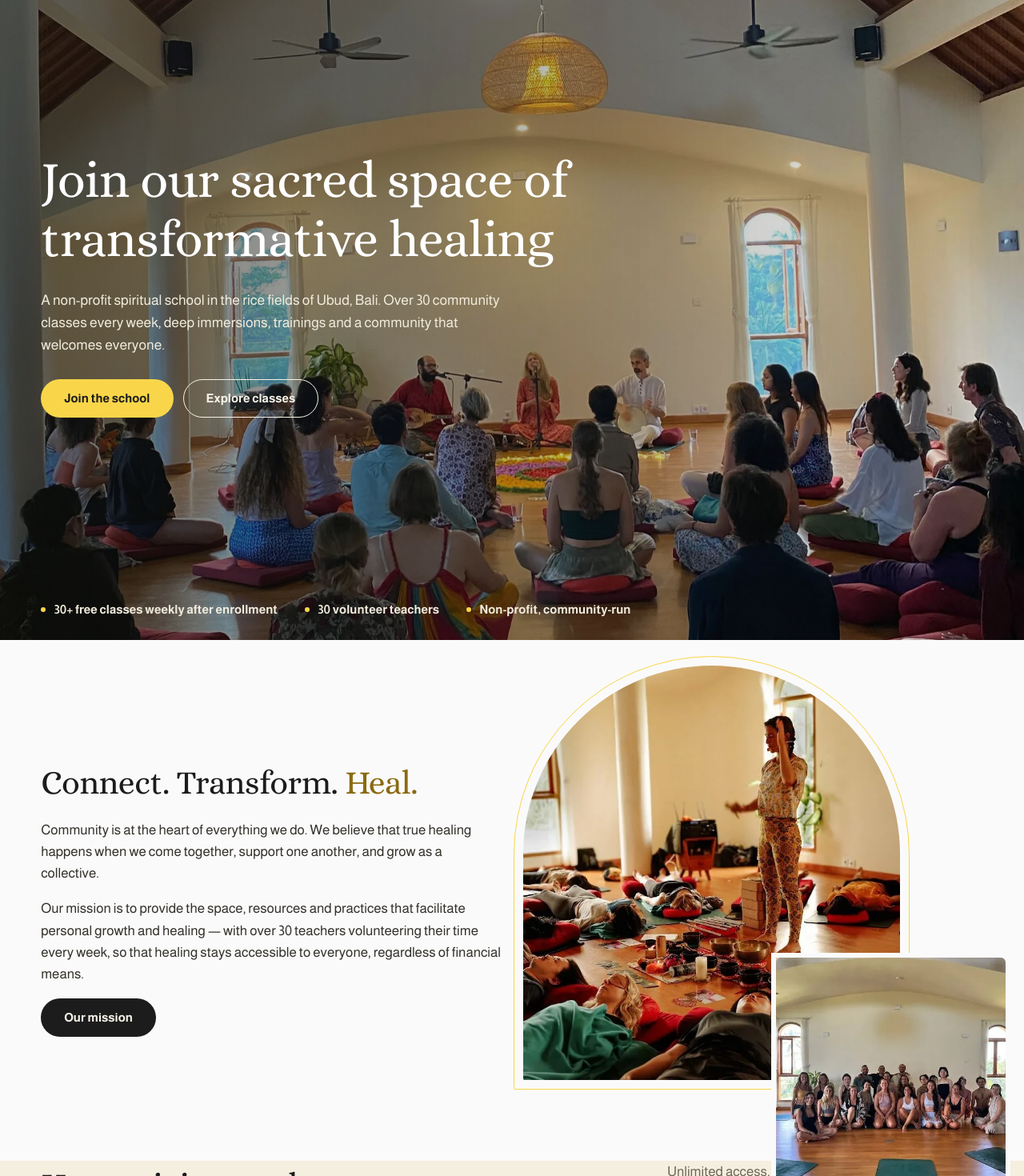
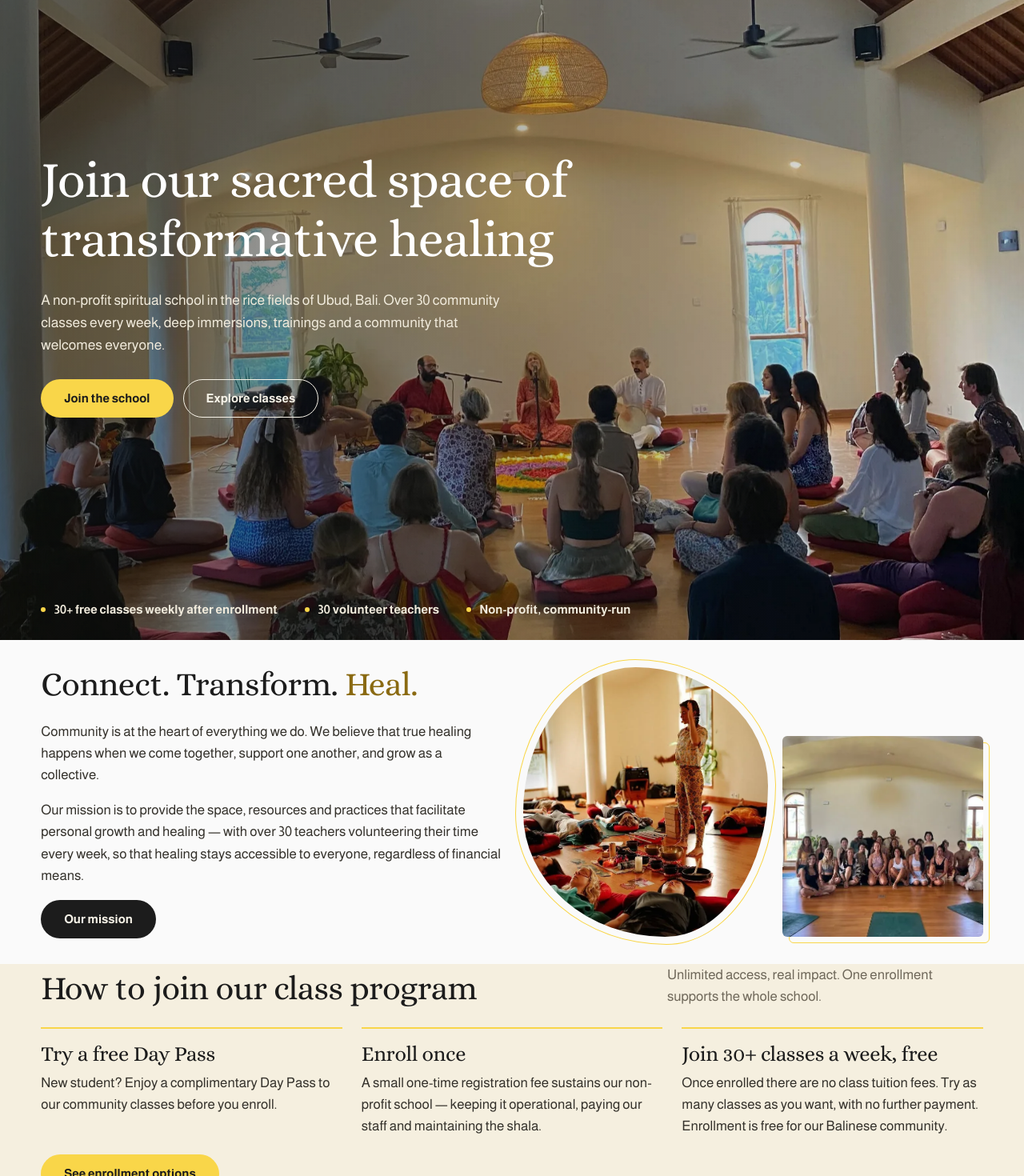
Before and after one commit to harini305/schoolofunifiedhealing, a Next.js app: page / in a window 1280 px wide. Shown: the top 1470 px of the page at 80% size. Built offline with nearby package versions, Linux system fonts and the light colour scheme.

Commit message:
Correction round 2: fix section overlaps, spacing and varied image layouts

```diff
--- a/app/classes/page.jsx
+++ b/app/classes/page.jsx
@@ -34,7 +34,7 @@ export default function ClassesPage() {
               <Link className="btn btn-gold" href="/enrollment" prefetch={false}>Enrollment options</Link>
             </div>
           </div>
-          <div className="frame frame-arch img-hover classes-closing-photo">
+          <div className="frame frame-rect img-hover classes-closing-photo">
             <img src="/images/sound-bowls-class.webp" alt="A sound healing class with singing bowls at the school" width="1482" height="988" loading="lazy" />
           </div>
         </div>
--- a/app/events/page.jsx
+++ b/app/events/page.jsx
@@ -71,7 +71,7 @@ export default function EventsPage() {
             <h2>Trainings</h2>
             <p>Multi-day programmes for deeper study. Every body and every level of experience is welcome.</p>
           </div>
-          <article className="event-card" data-reveal>
+          <article className="event-card training-card" data-reveal>
             <div className="event-poster">
               <img src="/images/training-lisa.webp" alt="Creating Sacred Vibrational Architecture training with Lisa Ascher" loading="lazy" />
             </div>
--- a/app/globals.css
+++ b/app/globals.css
@@ -483,3 +483,78 @@ fieldset.field { border: none; margin: 0; padding: 0; }
   .hero-facts .fact-line { gap: 4px 14px; font-size: 0.75rem; }
   .hero-facts .fact-line span:nth-child(3) { display: none; }
 }
+
+/* ---------- Correction round 2: varied image layouts, no overlap ---------- */
+.frame-rect::after {
+  content: ""; position: absolute; inset: 8px -8px -8px 8px; z-index: -1;
+  border: 1px solid var(--gold); border-radius: var(--radius);
+}
+.frame-blob img { border-radius: 46% 54% 42% 58% / 54% 44% 56% 46%; }
+.frame-blob::after {
+  content: ""; position: absolute; inset: -10px; z-index: -1;
+  border: 1px solid var(--gold); border-radius: 46% 54% 42% 58% / 54% 44% 56% 46%;
+}
+.frame-oval img { border-radius: 50%; }
+.frame-oval::after {
+  content: ""; position: absolute; inset: -10px; z-index: -1;
+  border: 1px solid var(--gold); border-radius: 50%;
+}
+.collage-duo { display: grid; grid-template-columns: 1.1fr 0.9fr; gap: 18px; align-items: end; }
+.collage-duo .photo-a { aspect-ratio: 4 / 4.4; }
+.collage-duo .photo-b { aspect-ratio: 1 / 1; }
+.collage-duo .frame img { width: 100%; height: 100%; object-fit: cover; }
+
+.support-photo { height: 480px; aspect-ratio: auto; }
+.impact-photo { height: 340px; margin-top: 20px; }
+.contact-aside-photo { height: 230px; margin-top: 20px; }
+.enroll-aside-media { display: grid; gap: 16px; margin-top: 20px; }
+.enroll-aside-main { height: 300px; }
+.enroll-aside-secondary { height: 210px; }
+.enroll-process { background: var(--cream); border-left: 3px solid var(--gold); border-radius: var(--radius); padding: 14px 16px; }
+.enroll-process strong { color: var(--ink); }
+.enroll-process p { font-size: var(--small); margin: 4px 0 0; }
+
+.feature-split { display: grid; grid-template-columns: 1fr 1fr; gap: 32px; align-items: center; }
+.feature-split + .feature-split { margin-top: 32px; }
+.feature-split.reverse .feature-photo { order: -1; }
+.feature-photo { height: 360px; }
+
+.teacher-grid { grid-template-columns: repeat(5, 1fr); }
+
+/* event posters: full artwork, never cropped; alternate sides */
+.event-card { grid-template-columns: 300px 1fr; }
+.event-card .event-poster { background: #151510; display: flex; align-items: flex-start; min-height: 0; }
+.event-card .event-poster img { width: 100%; height: auto; max-height: none; object-fit: contain; object-position: center; }
+.event-card:nth-child(even) .event-poster { order: 2; }
+.event-card:nth-child(even) .event-body { padding: 26px 0 26px 26px; }
+.event-card.training-card .event-poster { order: 0; }
+.event-card.training-card .event-body { padding: 26px 26px 26px 0; }
+
+@media (max-width: 1200px) {
+  .teacher-grid { grid-template-columns: repeat(4, 1fr); }
+}
+@media (max-width: 1100px) {
+  .event-card { grid-template-columns: 260px 1fr; }
+}
+@media (max-width: 900px) {
+  .teacher-grid { grid-template-columns: repeat(3, 1fr); }
+  .event-card { grid-template-columns: 1fr; }
+  .support-photo, .impact-photo, .contact-aside-photo, .enroll-aside-main, .enroll-aside-secondary, .feature-photo {
+    height: auto; aspect-ratio: 4 / 3;
+  }
+  .feature-split { grid-template-columns: 1fr; gap: 18px; }
+  .feature-split.reverse .feature-photo { order: 0; }
+  .event-card:nth-child(even) .event-poster { order: 0; }
+  .event-card .event-body,
+  .event-card:nth-child(even) .event-body,
+  .event-card.training-card .event-body { padding: 0 22px 22px; }
+  .event-card .event-poster img { height: auto; max-height: none; object-fit: contain; }
+}
+@media (max-width: 560px) {
+  .teacher-grid { grid-template-columns: repeat(2, 1fr); }
+  .collage-duo { gap: 12px; }
+  .enroll-aside-secondary { display: none; }
+}
+
+/* balance event card content against the full-height poster */
+.event-card .event-body { display: flex; flex-direction: column; justify-content: center; }
--- a/app/page.jsx
+++ b/app/page.jsx
@@ -25,11 +25,11 @@ export default function HomePage() {
               <Link className="btn btn-dark" href="/about" prefetch={false}>Our mission</Link>
             </div>
           </div>
-          <div className="overlap-pair" data-reveal>
-            <div className="frame frame-arch img-hover photo-a">
+          <div className="collage-duo" data-reveal>
+            <div className="frame frame-blob img-hover photo-a">
               <img src="/images/shala-sound-healing.webp" alt="A sound healing session with singing bowls inside the shala" width="1227" height="818" />
             </div>
-            <div className="frame img-hover photo-b">
+            <div className="frame frame-rect img-hover photo-b">
               <img src="/images/students-group.webp" alt="Students gathered after a community class" width="677" height="508" />
             </div>
           </div>
@@ -123,7 +123,7 @@ export default function HomePage() {
               Every contribution keeps our free classes running and allows us to offer healing to
               all. There are many ways you can support our school.
             </p>
-            <div className="frame frame-arch img-hover support-photo">
+            <div className="frame frame-rect img-hover support-photo">
               <img src="/images/ricefield-fire-circle.webp" alt="The fire circle among the rice fields of the school" width="1400" height="933" loading="lazy" />
             </div>
           </div>
```
Also changed, not shown: app/about/page.jsx (+4 -4 lines), app/contact/page.jsx (+14 -7 lines), app/enrollment/page.jsx (+11 -2 lines), 3 other files (tests, documents, lock files or other folders).
